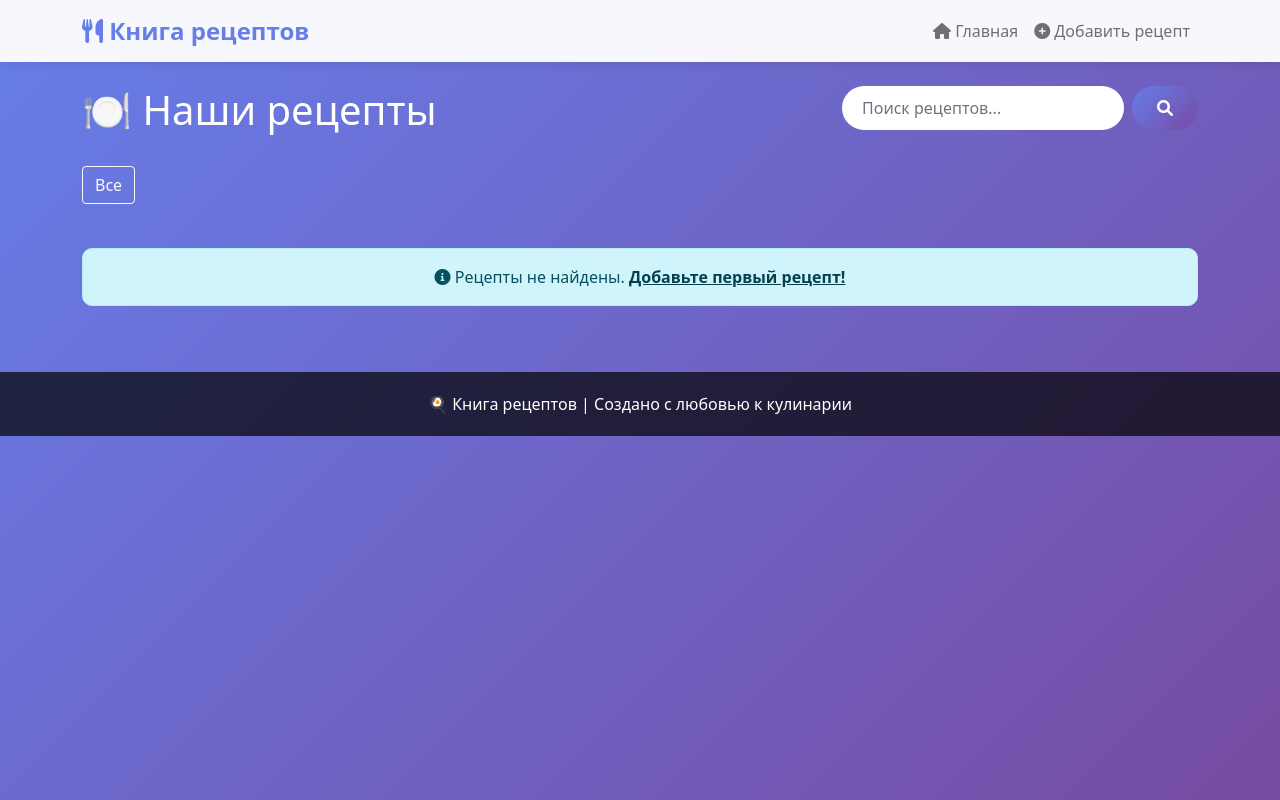
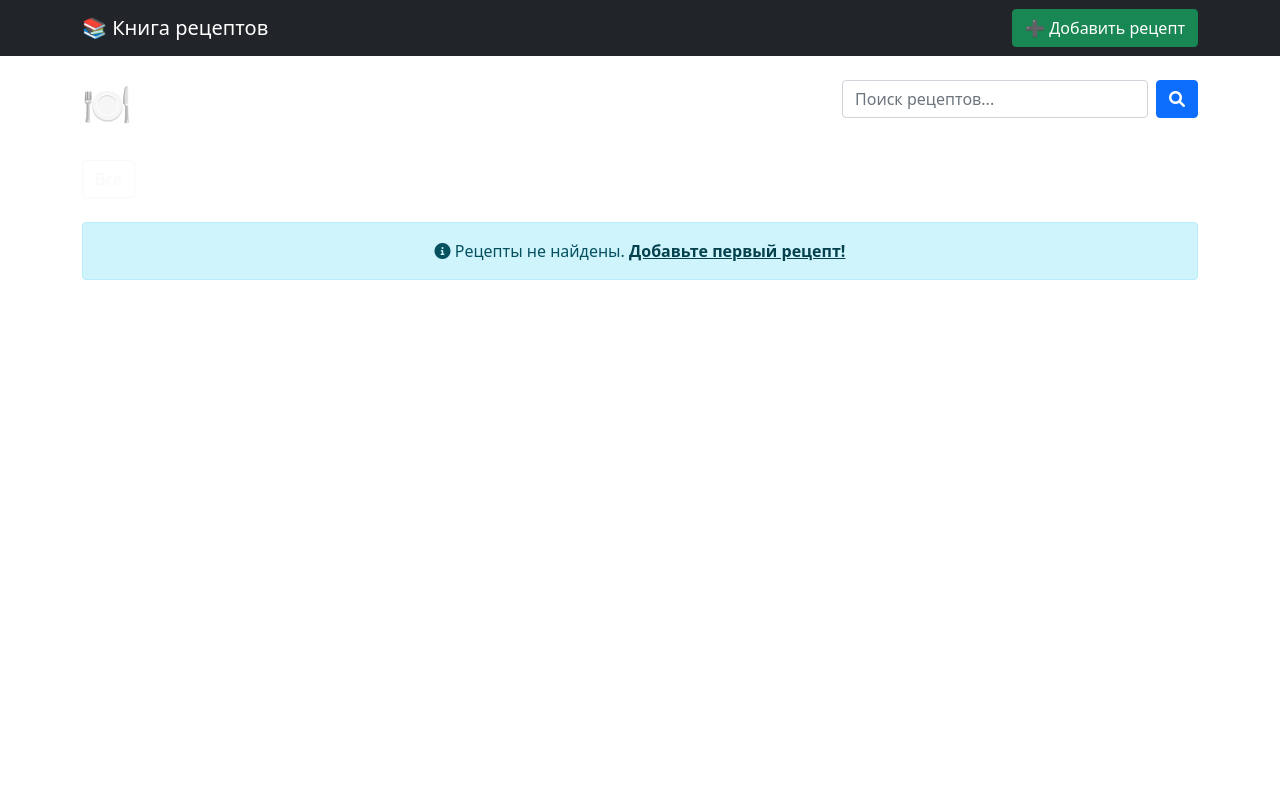
Before and after one commit to Huylo219/recipe, a Flask app: page / in a window 1280 px wide. Run offline with Flask 3, Linux system fonts and the light colour scheme.

Commit message:
Update base.html

```diff
--- a/templates/base.html
+++ b/templates/base.html
@@ -6,106 +6,12 @@
     <title>{% block title %}Книга рецептов{% endblock %}</title>
     <link href="https://cdn.jsdelivr.net/npm/bootstrap@5.1.3/dist/css/bootstrap.min.css" rel="stylesheet">
     <link rel="stylesheet" href="https://cdnjs.cloudflare.com/ajax/libs/font-awesome/6.0.0/css/all.min.css">
-    <style>
-        body {
-            background: linear-gradient(135deg, #667eea 0%, #764ba2 100%);
-            min-height: 100vh;
-        }
-
-        .navbar {
-            background: rgba(255, 255, 255, 0.95) !important;
-            box-shadow: 0 2px 10px rgba(0,0,0,0.1);
-        }
-
-        .navbar-brand {
-            font-weight: bold;
-            font-size: 1.5rem;
-            color: #667eea !important;
-        }
-
-        .card {
-            transition: transform 0.3s, box-shadow 0.3s;
-            border: none;
-            border-radius: 15px;
-            overflow: hidden;
-        }
-
-        .card:hover {
-            transform: translateY(-5px);
-            box-shadow: 0 10px 30px rgba(0,0,0,0.2);
-        }
-
-        .btn-primary {
-            background: linear-gradient(135deg, #667eea 0%, #764ba2 100%);
-            border: none;
-            border-radius: 25px;
-            padding: 10px 25px;
-        }
-
-        .btn-primary:hover {
-            transform: translateY(-2px);
-            box-shadow: 0 5px 15px rgba(102, 126, 234, 0.4);
-        }
-
-        .btn-danger {
-            border-radius: 20px;
-        }
-
-        .recipe-card {
-            background: white;
-            border-radius: 15px;
-            padding: 20px;
-            margin-bottom: 20px;
-        }
-
-        .alert {
-            border-radius: 10px;
-            margin-top: 20px;
-        }
-
-        .footer {
-            background: rgba(0,0,0,0.7);
-            color: white;
-            padding: 20px 0;
-            margin-top: 50px;
-        }
-
-        .search-bar {
-            border-radius: 25px;
-            border: none;
-            padding: 10px 20px;
-        }
-
-        .badge-category {
-            background: linear-gradient(135deg, #667eea 0%, #764ba2 100%);
-            padding: 5px 15px;
-            border-radius: 20px;
-        }
-    </style>
 </head>
 <body>
-    <nav class="navbar navbar-expand-lg navbar-light">
+    <nav class="navbar navbar-expand-lg navbar-dark bg-dark">
         <div class="container">
-            <a class="navbar-brand" href="{{ url_for('index') }}">
-                <i class="fas fa-utensils"></i> Книга рецептов
-            </a>
-            <button class="navbar-toggler" type="button" data-bs-toggle="collapse" data-bs-target="#navbarNav">
-                <span class="navbar-toggler-icon"></span>
-            </button>
-            <div class="collapse navbar-collapse" id="navbarNav">
-                <ul class="navbar-nav ms-auto">
-                    <li class="nav-item">
-                        <a class="nav-link" href="{{ url_for('index') }}">
-                            <i class="fas fa-home"></i> Главная
-                        </a>
-                    </li>
-                    <li class="nav-item">
-                        <a class="nav-link" href="{{ url_for('add_recipe') }}">
-                            <i class="fas fa-plus-circle"></i> Добавить рецепт
-                        </a>
-                    </li>
-                </ul>
-            </div>
+            <a class="navbar-brand" href="{{ url_for('index') }}">📚 Книга рецептов</a>
+            <a href="{{ url_for('add_recipe') }}" class="btn btn-success">➕ Добавить рецепт</a>
         </div>
     </nav>
 
@@ -113,23 +19,12 @@
         {% with messages = get_flashed_messages(with_categories=true) %}
             {% if messages %}
                 {% for category, message in messages %}
-                    <div class="alert alert-{{ category }} alert-dismissible fade show" role="alert">
-                        {{ message }}
-                        <button type="button" class="btn-close" data-bs-dismiss="alert"></button>
-                    </div>
+                    <div class="alert alert-{{ category }}">{{ message }}</div>
                 {% endfor %}
             {% endif %}
         {% endwith %}
 
         {% block content %}{% endblock %}
     </div>
-
-    <div class="footer">
-        <div class="container text-center">
-            <p class="mb-0">🍳 Книга рецептов | Создано с любовью к кулинарии</p>
-        </div>
-    </div>
-
-    <script src="https://cdn.jsdelivr.net/npm/bootstrap@5.1.3/dist/js/bootstrap.bundle.min.js"></script>
 </body>
 </html>
```
